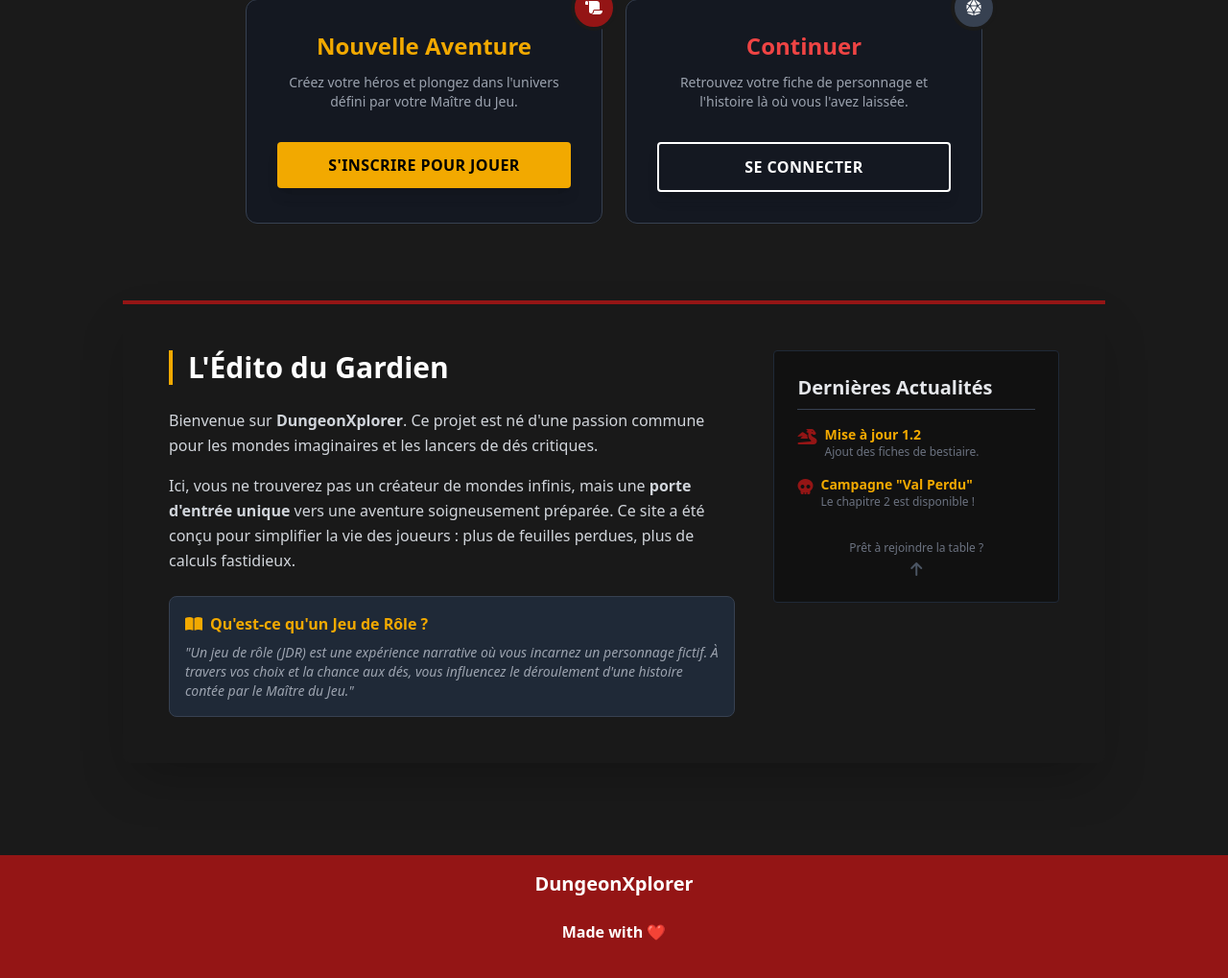
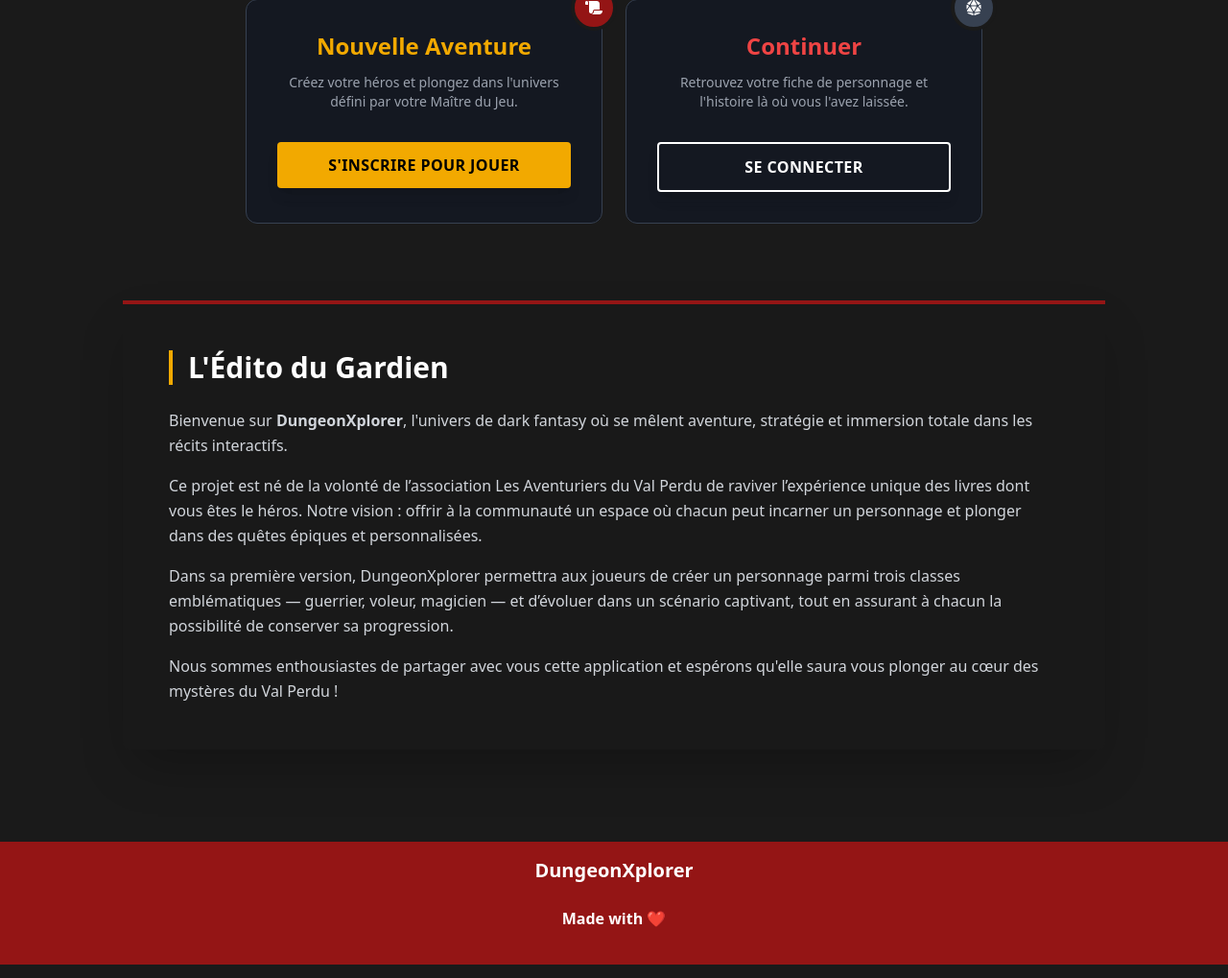
Before and after one commit to Haxyos/DungeonXPlorer, a PHP site: page /index.php in a window 1280 px wide. Shown: the part 313-1332 px from the top of the page at 96% size. Run offline with PHP 8.4, Linux system fonts and the light colour scheme; some libraries are stand-ins or nearby versions.

Commit message:
Changement index.php (Page d'accueil)

```diff
--- a/index.php
+++ b/index.php
@@ -26,7 +26,7 @@
             <?php endif; ?>
         </div>
 
-        <div class="grid grid-cols-1 md:grid-cols-2 gap-6 w-full max-w-3xl mb-20">
+        <div class="<?php if (!isset($_SESSION['user_id'])) {echo 'grid grid-cols-1 md:grid-cols-2';} ?> gap-6 w-full max-w-3xl mb-20">
             <div class="group relative bg-gray-900/60 backdrop-blur-md border border-gray-700 hover:border-[#f2a900] rounded-xl p-8 transition-all duration-300 hover:transform hover:-translate-y-2 hover:shadow-[0_0_30px_rgba(242,169,0,0.2)]">
                 <div class="absolute top-0 right-0 -mt-4 -mr-4 w-12 h-12 bg-[#941515] rounded-full flex items-center justify-center border-4 border-[#1A1A1A]">
                     <i class="fa-solid fa-scroll text-white"></i>
@@ -45,6 +45,7 @@
                 <?php endif; ?>
             </div>
 
+            <?php if (!isset($_SESSION['user_id'])): ?>
             <div class="group relative bg-gray-900/60 backdrop-blur-md border border-gray-700 hover:border-red-500 rounded-xl p-8 transition-all duration-300 hover:transform hover:-translate-y-2 hover:shadow-[0_0_30px_rgba(148,21,21,0.3)]">
                 <div class="absolute top-0 right-0 -mt-4 -mr-4 w-12 h-12 bg-gray-700 rounded-full flex items-center justify-center border-4 border-[#1A1A1A]">
                     <i class="fa-solid fa-dice-d20 text-white"></i>
@@ -52,66 +53,39 @@
                 <h3 class="text-2xl font-bold text-red-500 mb-3">Continuer</h3>
                 <p class="text-gray-400 text-sm mb-6 h-12">Retrouvez votre fiche de personnage et l'histoire là où vous l'avez laissée.</p>
 
-                <?php if (isset($_SESSION['user_id'])): ?>
-                    <a href="/caracter/selectionCharacter.php" class="inline-block w-full py-3 border-2 border-red-600 text-red-500 hover:bg-red-600 hover:text-white font-bold rounded uppercase tracking-wide transition shadow-lg">
-                        Reprendre
-                    </a>
-                <?php else: ?>
-                    <a href="./php/connection/login.php" class="inline-block w-full py-3 border-2 border-white text-white hover:bg-white hover:text-black font-bold rounded uppercase tracking-wide transition shadow-lg">
-                        Se connecter
-                    </a>
-                <?php endif; ?>
+                <a href="./php/connection/login.php" class="inline-block w-full py-3 border-2 border-white text-white hover:bg-white hover:text-black font-bold rounded uppercase tracking-wide transition shadow-lg">
+                    Se connecter
+                </a>
             </div>
+            <?php endif; ?>
         </div>
 
         <div class="w-full max-w-5xl bg-[#1A1A1A]/90 border-t-4 border-[#941515] p-8 md:p-12 shadow-2xl rounded-b-lg text-left">
-            <div class="flex flex-col md:flex-row gap-10 items-start">
+            <div class="flex flex-col md:flex-row">
 
-                <div class="md:w-2/3">
+                <div>
                     <h2 class="text-3xl font-bold text-white mb-6 border-l-4 border-[#f2a900] pl-4">
                         L'Édito du Gardien
                     </h2>
                     <p class="text-gray-300 leading-relaxed mb-4">
-                        Bienvenue sur <strong>DungeonXplorer</strong>. Ce projet est né d'une passion commune pour les mondes imaginaires et les lancers de dés critiques.
+                        Bienvenue sur <strong>DungeonXplorer</strong>, l'univers de dark fantasy où se mêlent aventure, stratégie et immersion
+                        totale dans les récits interactifs.
                     </p>
                     <p class="text-gray-300 leading-relaxed mb-4">
-                        Ici, vous ne trouverez pas un créateur de mondes infinis, mais une <strong>porte d'entrée unique</strong> vers une aventure soigneusement préparée. Ce site a été conçu pour simplifier la vie des joueurs : plus de feuilles perdues, plus de calculs fastidieux.
+                        Ce projet est né de la volonté de l’association Les Aventuriers du Val Perdu de raviver l’expérience unique
+                        des livres dont vous êtes le héros. Notre vision : offrir à la communauté un espace où chacun peut
+                        incarner un personnage et plonger dans des quêtes épiques et personnalisées.
                     </p>
-                    <div class="bg-gray-800 p-4 rounded-lg border border-gray-700 mt-6">
-                        <h4 class="text-[#f2a900] font-bold mb-2"><i class="fa-solid fa-book-open mr-2"></i>Qu'est-ce qu'un Jeu de Rôle ?</h4>
-                        <p class="text-sm text-gray-400 italic">
-                            "Un jeu de rôle (JDR) est une expérience narrative où vous incarnez un personnage fictif. À travers vos choix et la chance aux dés, vous influencez le déroulement d'une histoire contée par le Maître du Jeu."
-                        </p>
-                    </div>
+                    <p class="text-gray-300 leading-relaxed mb-4">
+                        Dans sa première version, DungeonXplorer permettra aux joueurs de créer un personnage parmi trois
+                        classes emblématiques — guerrier, voleur, magicien — et d’évoluer dans un scénario captivant, tout en
+                        assurant à chacun la possibilité de conserver sa progression.
+                    </p>
+                    <p class="text-gray-300 leading-relaxed">
+                        Nous sommes enthousiastes de partager avec vous cette application et espérons qu'elle saura vous
+                        plonger au cœur des mystères du Val Perdu !
+                    </p>
                 </div>
-
-                <div class="md:w-1/3 w-full bg-[#111] p-6 rounded border border-gray-800">
-                    <h3 class="text-xl font-bold text-gray-200 mb-4 border-b border-gray-700 pb-2">
-                        Dernières Actualités
-                    </h3>
-                    <ul class="space-y-4">
-                        <li class="flex items-start">
-                            <span class="text-[#941515] mr-2 mt-1"><i class="fa-solid fa-dragon"></i></span>
-                            <div>
-                                <span class="block text-[#f2a900] text-sm font-bold">Mise à jour 1.2</span>
-                                <span class="text-gray-500 text-xs">Ajout des fiches de bestiaire.</span>
-                            </div>
-                        </li>
-                        <li class="flex items-start">
-                            <span class="text-[#941515] mr-2 mt-1"><i class="fa-solid fa-skull"></i></span>
-                            <div>
-                                <span class="block text-[#f2a900] text-sm font-bold">Campagne "Val Perdu"</span>
-                                <span class="text-gray-500 text-xs">Le chapitre 2 est disponible !</span>
-                            </div>
-                        </li>
-                    </ul>
-
-                    <div class="mt-8 text-center">
-                        <p class="text-xs text-gray-500 mb-2">Prêt à rejoindre la table ?</p>
-                        <i class="fa-solid fa-arrow-up text-gray-600 animate-bounce"></i>
-                    </div>
-                </div>
-
             </div>
         </div>
 
```
Also changed, not shown: View/chapitre/index.php (+6 -3 lines).
